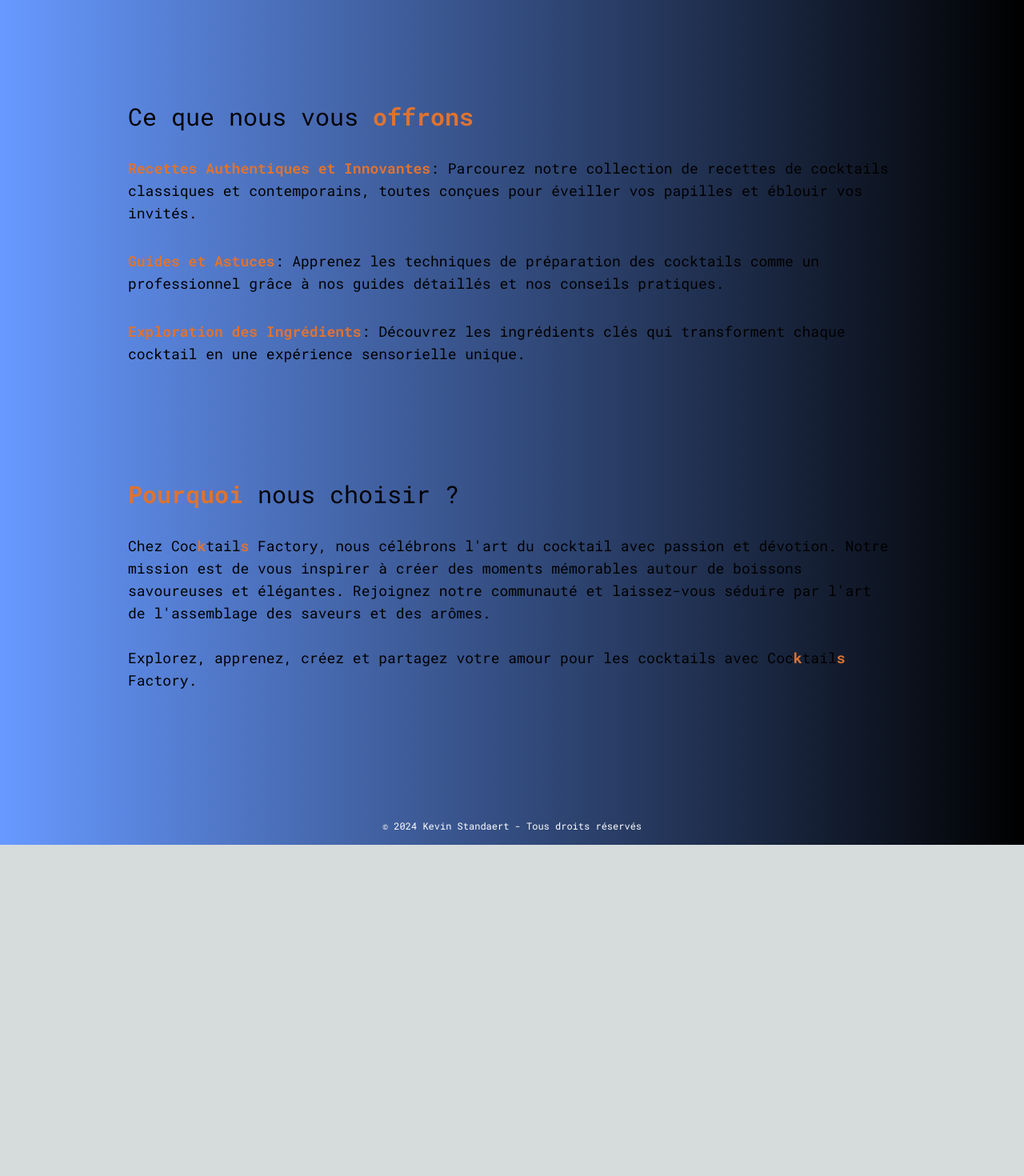
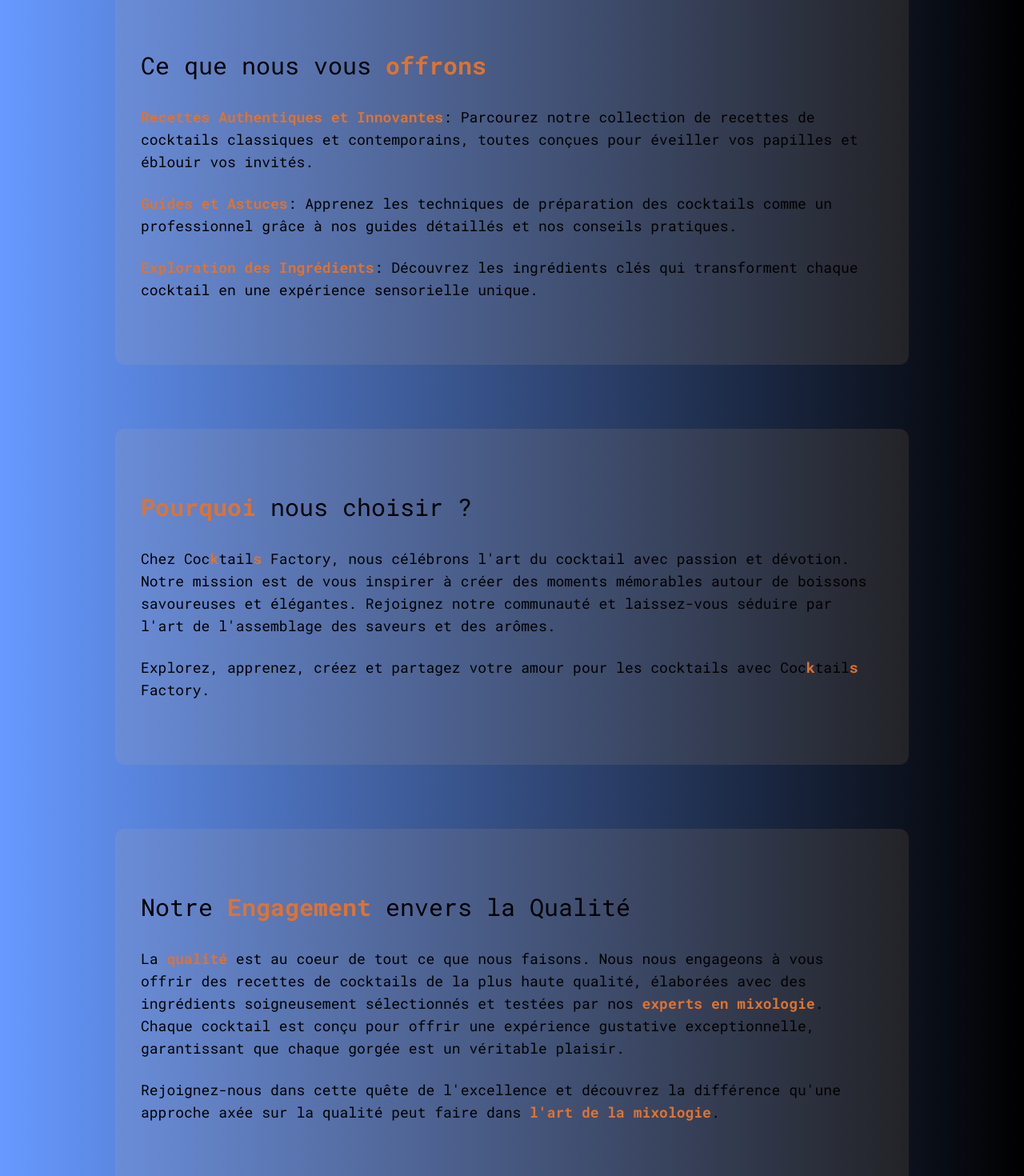
Before and after one commit to KevinStandaert/cocktails_factory, a Next.js app: page / in a window 1280 px wide. Shown: the part 760-2230 px from the top of the page at 80% size. Before the commit the page ends 1816 px from the top, so only its background shows below. Built offline with nearby package versions, Linux system fonts and the light colour scheme; no server answers.

Commit message:
feature: end of home page and add padding for links

```diff
--- a/src/app/page.js
+++ b/src/app/page.js
@@ -1,5 +1,7 @@
-import Image from "next/image";
+import "server-only";
+
 import Carousel from "../components/Carousel";
+import Link from "next/link";
 
 export default function Home() {
   return (
@@ -9,8 +11,8 @@
           Découvrez l&apos;Art du Cocktail avec
         </h2>
         <h1 className="text-2xl font-bold md:text-6xl">
-          COC<span className="text-serria-500">K</span>TAIL
-          <span className="text-serria-500">S</span> FACTORY
+          COC<strong className="text-serria-500">K</strong>TAIL
+          <strong className="text-serria-500">S</strong> FACTORY
         </h1>
         <h2 className="ms:mt-8 mt-6 text-xs md:px-24 md:text-lg">
           Bienvenue sur Cocktails Factory, votre destination ultime pour
@@ -20,57 +22,87 @@
           créativité et de raffinement.
         </h2>
       </div>
-      <h3 className="text-md -mb-20 mt-20 sm:mt-36 sm:text-3xl">
-        <span className="font-bold text-serria-500">Inspirations</span> du
+      <h3 className="-mb-20 mt-20 sm:mt-36 sm:text-3xl">
+        <strong className="font-bold text-serria-500">Inspirations</strong> du
         moments
       </h3>
       <Carousel />
-      <h3 className="text-md mb-8 mt-20 self-start px-4 sm:mt-36 sm:text-3xl">
+
+      <div className="mb-20 flex max-w-[1920px] flex-col rounded-xl bg-serria-300 bg-opacity-10 px-8 py-10 text-xs sm:py-20 md:text-lg">
+        <h3 className="mb-8 self-start text-base sm:text-3xl">
           Ce que nous vous
-        <span className="font-bold text-serria-500"> offrons</span>
+          <strong className="font-bold text-serria-500"> offrons</strong>
         </h3>
-      <div className="flex flex-col px-4 text-xs md:text-lg">
-        <ul className="flex flex-col gap-8">
+        <ul className="flex flex-col gap-6">
           <li>
-            <span className="font-bold text-serria-500">
+            <Link
+              className="py-6 font-bold text-serria-500 transition-all hover:text-serria-400 active:text-serria-800"
+              href="/"
+            >
               Recettes Authentiques et Innovantes
-            </span>
+            </Link>
             : Parcourez notre collection de recettes de cocktails classiques et
             contemporains, toutes conçues pour éveiller vos papilles et éblouir
             vos invités.
           </li>
           <li>
-            <span className="font-bold text-serria-500">Guides et Astuces</span>
+            <Link
+              className="py-6 font-bold text-serria-500 transition-all hover:text-serria-400 active:text-serria-800"
+              href="/"
+            >
+              Guides et Astuces
+            </Link>
             : Apprenez les techniques de préparation des cocktails comme un
             professionnel grâce à nos guides détaillés et nos conseils
             pratiques.
           </li>
           <li>
-            <span className="font-bold text-serria-500">
+            <Link
+              className="py-6 font-bold text-serria-500 transition-all hover:text-serria-400 active:text-serria-800"
+              href="/"
+            >
               Exploration des Ingrédients
-            </span>
+            </Link>
             : Découvrez les ingrédients clés qui transforment chaque cocktail en
             une expérience sensorielle unique.
           </li>
         </ul>
       </div>
-      <h3 className="text-md mb-8 mt-20 self-start px-4 sm:mt-36 sm:text-3xl">
-        <span className="font-bold text-serria-500">Pourquoi </span>nous choisir
-        ?
+      <div className="mb-20 flex max-w-[1920px] flex-col rounded-xl bg-serria-300 bg-opacity-10 px-8 py-10 text-xs sm:py-20 md:text-lg">
+        <h3 className="mb-8 self-start text-base sm:text-3xl">
+          <strong className="font-bold text-serria-500">Pourquoi </strong> nous
+          choisir ?
         </h3>
-      <p className="px-4 text-xs md:text-lg">
+        <ul className="flex flex-col gap-6">
+          <li>
             Chez Coc<span className="font-bold text-serria-500">k</span>tail
             <span className="font-bold text-serria-500">s </span> Factory, nous
-        célébrons l&apos;art du cocktail avec passion et dévotion. Notre mission
-        est de vous inspirer à créer des moments mémorables autour de boissons
-        savoureuses et élégantes. Rejoignez notre communauté et laissez-vous
-        séduire par l&apos;art de l&apos;assemblage des saveurs et des arômes.{" "}
-        <br />
-        <br /> Explorez, apprenez, créez et partagez votre amour pour les
-        cocktails avec Coc<span className="font-bold text-serria-500">k</span>
+            célébrons l&apos;art du cocktail avec passion et dévotion. Notre
+            mission est de vous inspirer à créer des moments mémorables autour
+            de boissons savoureuses et élégantes. Rejoignez notre communauté et
+            laissez-vous séduire par l&apos;art de l&apos;assemblage des saveurs
+            et des arômes.
+          </li>
+          <li>
+            Explorez, apprenez, créez et partagez votre amour pour les cocktails
+            avec Coc<span className="font-bold text-serria-500">k</span>
             tail<span className="font-bold text-serria-500">s </span> Factory.
-      </p>
-      <footer></footer>
+          </li>
+        </ul>
+      </div>
+      <div className="mb-20 flex max-w-[1920px] flex-col rounded-xl bg-serria-300 bg-opacity-10 px-8 py-10 text-xs sm:py-20 md:text-lg">
+        <h3 className="mb-8 self-start text-base sm:text-3xl">
+          Notre<strong className="font-bold text-serria-500"> Engagement </strong>envers la Qualité
+        </h3>
+        <ul className="flex flex-col gap-6">
+          <li>
+          La<strong className="font-bold text-serria-500"> qualité </strong>est au coeur de tout ce que nous faisons. Nous nous engageons à vous offrir des recettes de cocktails de la plus haute qualité, élaborées avec des ingrédients soigneusement sélectionnés et testées par nos<strong className="font-bold text-serria-500"> experts en mixologie</strong>. Chaque cocktail est conçu pour offrir une expérience gustative exceptionnelle, garantissant que chaque gorgée est un véritable plaisir.
+          </li>
+          <li>
+          Rejoignez-nous dans cette quête de l&apos;excellence et découvrez la différence qu&apos;une approche axée sur la qualité peut faire dans<strong className="font-bold text-serria-500"> l&apos;art de la mixologie</strong>.
+          </li>
+        </ul>
+      </div>
     </main>
   );
 }
--- a/src/components/Footer.js
+++ b/src/components/Footer.js
@@ -2,15 +2,15 @@
 
 const Footer = () => {
   return (
-    <footer className="flex items-center justify-center gap-4 p-4 text-center text-xs text-white">
+    <footer className="flex items-center justify-center mb-8 p-4 text-center text-xs sm:text-base text-white">
       <p>
         © 2024{" "}
         <Link
           target="_blank"
-          className="transition-all hover:scale-105 hover:text-serria-500 active:text-serria-700"
+          className="transition-all hover:text-serria-500 py-8 active:text-serria-700"
           href="https://kevinstandaert.github.io/"
         >
-          Kevin Standaert
+          Kévin Standaert
         </Link>{" "}
         - Tous droits réservés
       </p>
--- a/src/components/Header.js
+++ b/src/components/Header.js
@@ -23,7 +23,7 @@
   };
 
   return (
-    <header className="from-metal-400 sticky top-0 z-50 flex items-center justify-between bg-gradient-to-r to-black px-4 text-sm font-bold">
+    <header className="sticky top-0 z-50 flex items-center justify-between bg-gradient-to-r from-metal-400 to-black px-4 text-sm font-bold">
       <Link className="transition-all hover:scale-105 active:blur-sm" href="/">
         <Image
           className="-mb-3 -mt-3 h-auto w-40"
@@ -49,7 +49,7 @@
       </div>
 
       <div
-        className={`${isMenuOpen ? "flex" : "hidden"} text-metal-950 fixed inset-0 z-10 mx-8 mt-[25%] h-[50%] items-center justify-center rounded-lg bg-serria-200 bg-opacity-90 p-4`}
+        className={`${isMenuOpen ? "flex" : "hidden"} fixed inset-0 z-10 mx-8 mt-[25%] h-[50%] items-center justify-center rounded-lg bg-serria-200 bg-opacity-90 p-4 text-metal-950`}
       >
         <button
           aria-label="Fermer le menu"
@@ -69,9 +69,9 @@
                   className="mr-2 w-8 text-serria-500"
                   icon={faMartiniGlass}
                 />
-                <span className="transition-all hover:scale-105 hover:text-serria-500 active:text-serria-700">
+                <strong className="transition-all hover:scale-105 hover:text-serria-500 active:text-serria-700">
                   Recettes de cocktails
-                </span>
+                </strong>
               </Link>
             </li>
             <li onClick={handleLinkClick}>
@@ -80,9 +80,9 @@
                   className="mr-2 w-8 text-serria-500"
                   icon={faWandMagicSparkles}
                 />
-                <span className="transition-all hover:scale-105 hover:text-serria-500 active:text-serria-700">
+                <strong className="transition-all hover:scale-105 hover:text-serria-500 active:text-serria-700">
                   L&apos;art du cocktail
-                </span>
+                </strong>
               </Link>
             </li>
             <li onClick={handleLinkClick}>
@@ -91,9 +91,9 @@
                   className="mr-2 w-8 text-serria-500"
                   icon={faShop}
                 />
-                <span className="transition-all hover:scale-105 hover:text-serria-500 active:text-serria-700">
+                <strong className="transition-all hover:scale-105 hover:text-serria-500 active:text-serria-700">
                   Où acheter ?
-                </span>
+                </strong>
               </Link>
             </li>
           </ul>
@@ -109,9 +109,9 @@
                 className="mr-2 w-8 text-serria-500"
                 icon={faMartiniGlass}
               />
-              <span className="transition-all hover:scale-105 hover:text-serria-500 active:text-serria-700">
+              <strong className="transition-all py-6 hover:scale-105 hover:text-serria-500 active:text-serria-700">
                 Recettes de cocktails
-              </span>
+              </strong>
             </Link>
           </li>
           <li>
@@ -120,9 +120,9 @@
                 className="mr-2 w-8 text-serria-500"
                 icon={faWandMagicSparkles}
               />
-              <span className="transition-all hover:scale-105 hover:text-serria-500 active:text-serria-700">
+              <strong className="transition-all py-6 hover:scale-105 hover:text-serria-500 active:text-serria-700">
                 L&apos;art du cocktail
-              </span>
+              </strong>
             </Link>
           </li>
           <li>
@@ -131,9 +131,9 @@
                 className="mr-2 w-8 text-serria-500"
                 icon={faShop}
               />
-              <span className="transition-all hover:scale-105 hover:text-serria-500 active:text-serria-700">
+              <strong className="transition-all py-6 hover:scale-105 hover:text-serria-500 active:text-serria-700">
                 Où acheter ?
-              </span>
+              </strong>
             </Link>
           </li>
         </ul>
```
Lines whose indentation alone changed are shown as unchanged.
